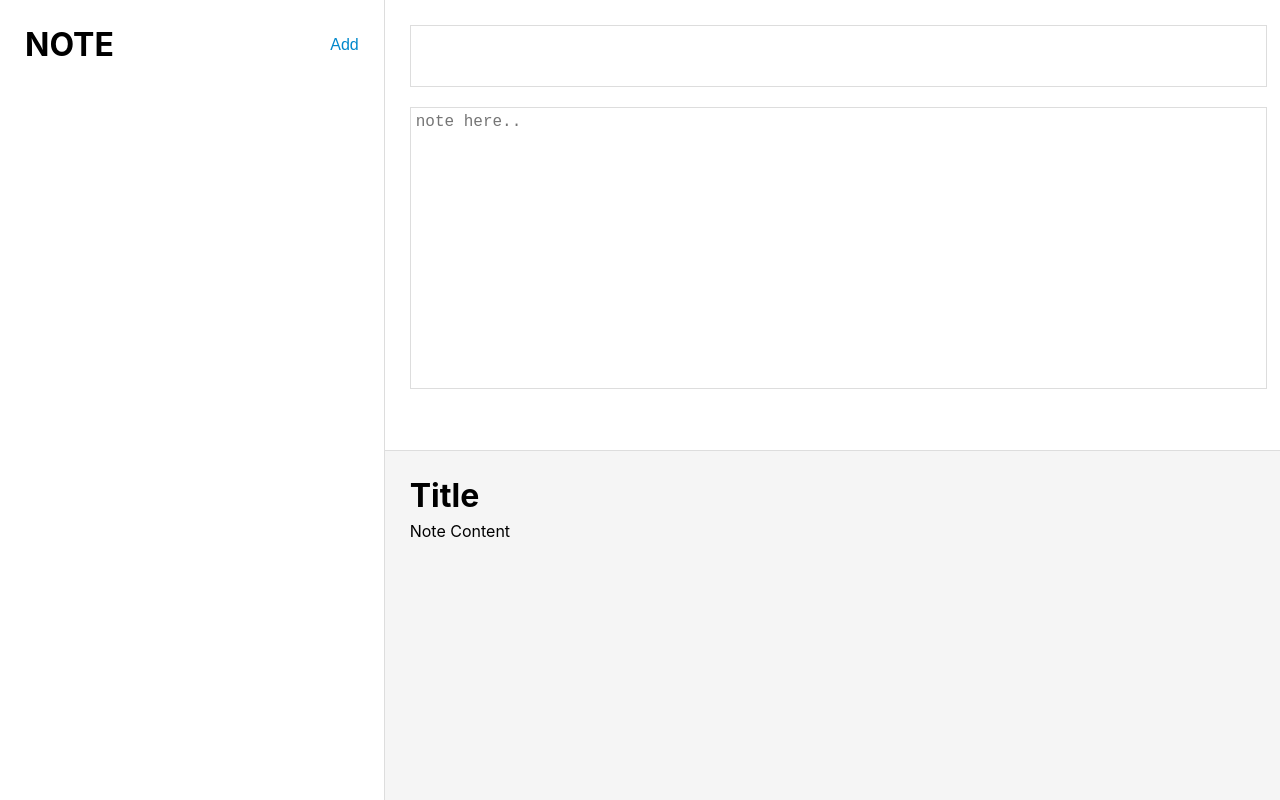
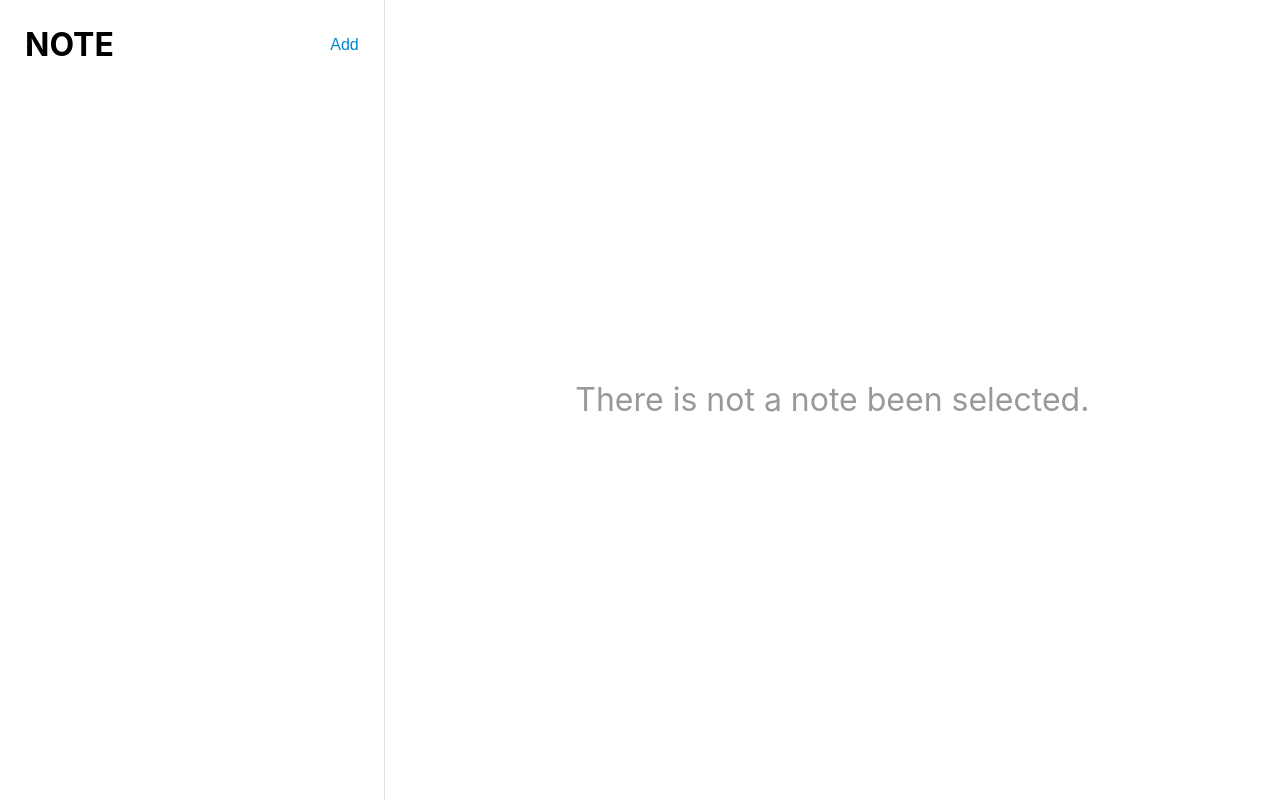
Before and after one commit to Chimoha31/Code_Camp_H, a React (Create React App) app in the folder 05noteapp/: page / in a window 1280 px wide. Built offline with nearby package versions, Linux system fonts and the light colour scheme; the HTML template or start-up script is replaced by a standard one.

Commit message:
Selected note to put an active

```diff
--- a/05noteapp/src/App.js
+++ b/05noteapp/src/App.js
@@ -28,6 +28,10 @@ const App = () => {
     setNotes(filteredNotes);
   };
 
+  const getActiveNote = () => {
+    return notes.find((note) => note.id === activeNote)
+  }
+
   return (
     <div className="App">
       <Sidebar
@@ -37,7 +41,7 @@ const App = () => {
         activeNote={activeNote}
         setActiveNote={setActiveNote}
       />
-      <Main />
+      <Main getActiveNote={getActiveNote()} />
     </div>
   );
 };
--- a/05noteapp/src/components/main/Main.jsx
+++ b/05noteapp/src/components/main/Main.jsx
@@ -1,16 +1,23 @@
 import React from "react";
 import "./Main.css";
 
-const Main = () => {
+const Main = ({ getActiveNote }) => {
+  console.log(getActiveNote);
+
+  if (!getActiveNote) {
+    return <div className="no-active-note">There is not a note been selected.</div>;
+  }
+
   return (
     <div className="app-main">
       <div className="app-main-note-edit">
         <input type="text" />
         <textarea id="" placeholder="note here.."></textarea>
       </div>
+
       <div className="app-main-note-preview">
-        <h1 className="preview-title">Title</h1>
-        <div className="markdown-preview">Note Content</div>
+        <h1 className="preview-title">{getActiveNote.title}</h1>
+        <div className="markdown-preview">{getActiveNote.content}</div>
       </div>
     </div>
   );
```
